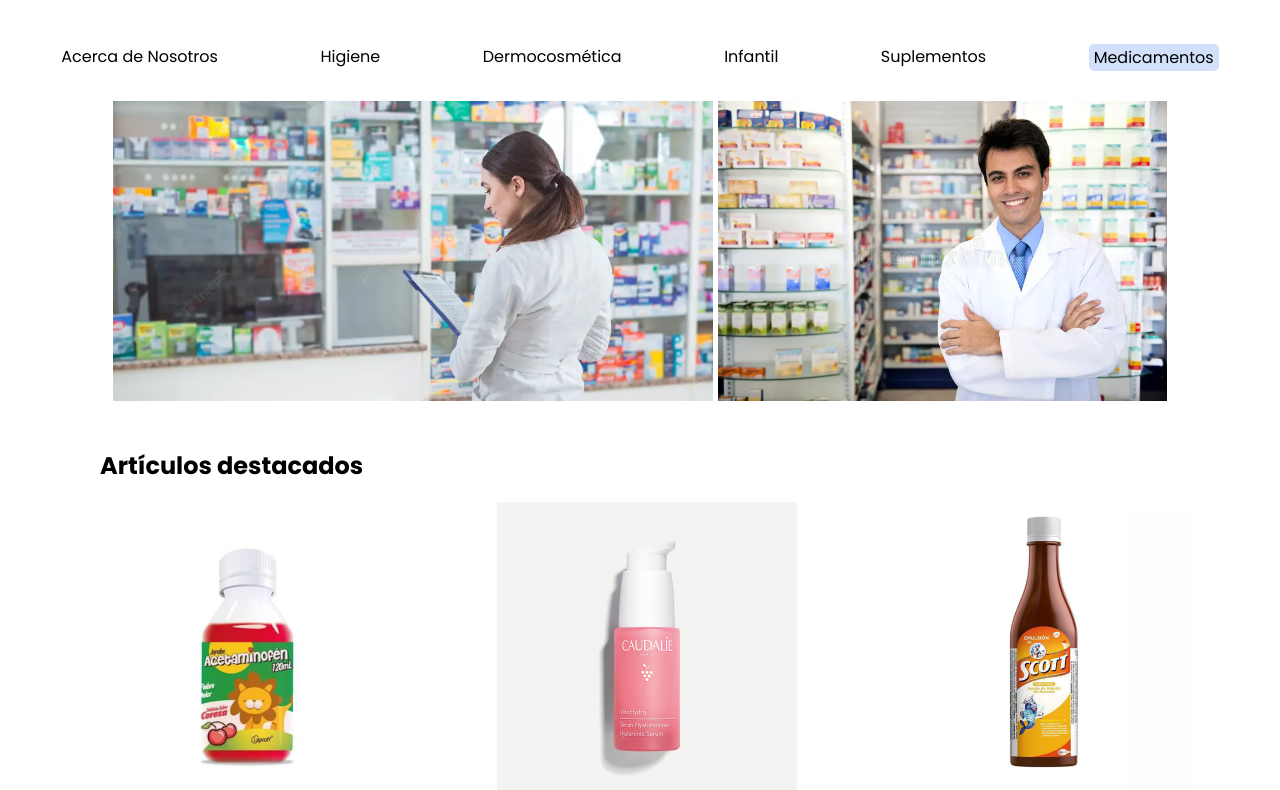
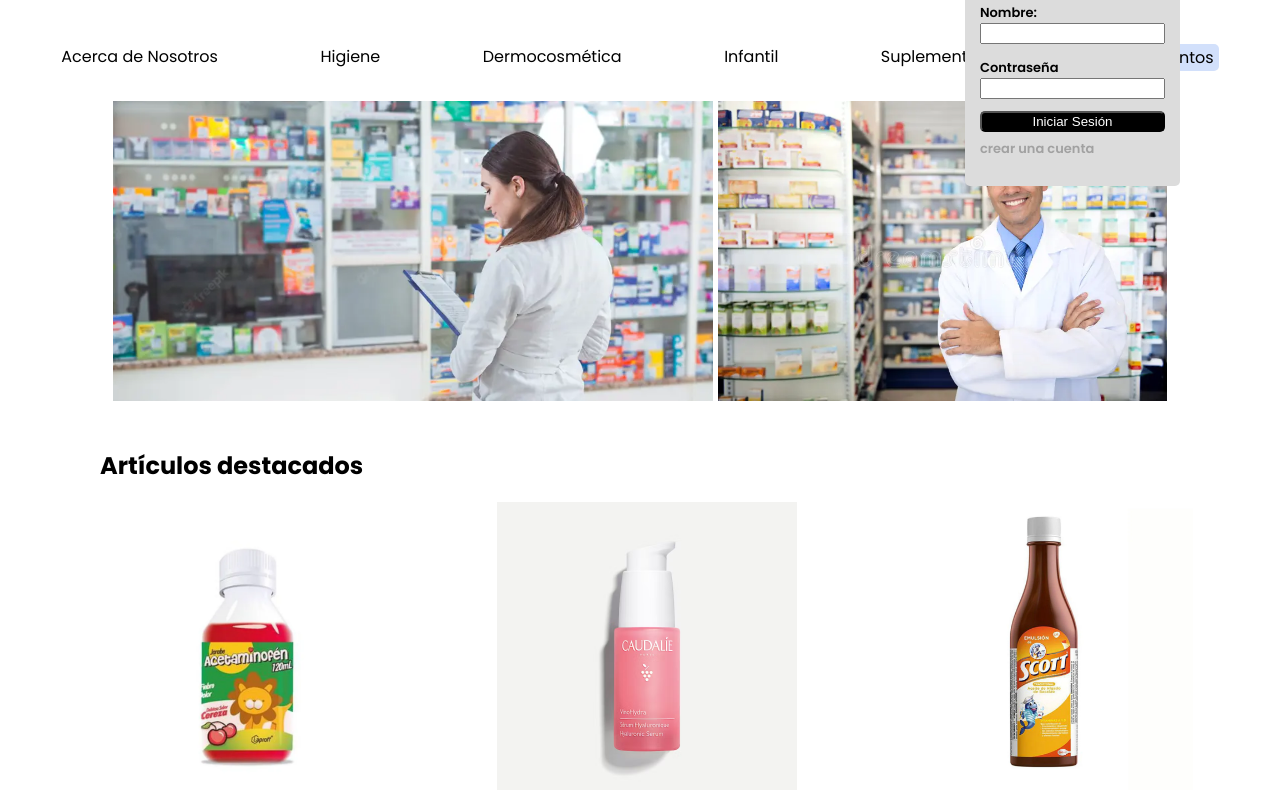
Before and after one commit to ruben-carbal/Proyecto-SENA-Farmacia-Virtual-, a plain HTML site: page index.html in a window 1280 px wide. Shown: the part 104-894 px from the top of the page. Drawn offline with Linux system fonts and the light colour scheme.

Commit message:
toggle inicio de sesión

```diff
--- a/css/styles.css
+++ b/css/styles.css
@@ -55,6 +55,7 @@
 
 li:hover {
     cursor: pointer;
+    color: palevioletred;
 }
 
 .farmaceutico {
@@ -91,3 +92,45 @@
     margin: 20px;
     padding: 10px;
 }
+
+.form {
+    display: flex;
+    background-color: gainsboro;
+    width: fit-content;
+    padding: 15px;
+    border-radius: 5px;
+    position: absolute;
+    top: 90px;
+    right: 100px;
+    justify-content: center;
+    flex-direction: column;
+}
+
+.form > div {
+    display: flex;
+    flex-direction: column;
+    font-size: small;
+    font-weight: 600;
+    margin-bottom: 10px;
+    padding: 2px 0;
+}
+
+.link {
+    margin-top: 5px;
+    color: rgb(161, 161, 161);
+}
+
+.link:hover {
+    text-decoration: underline;
+    cursor: pointer;
+}
+
+.hide {
+    display: none;
+}
+
+.submit {
+    border-radius: 5px;
+    background-color: black;
+    color: white;
+}
--- a/index.html
+++ b/index.html
@@ -1,16 +1,18 @@
 <!Doctype html>
 <html>
+
 <head>
     <meta charset="utf-8" />
     <meta name="viewport" content="width=device-width, initial-scale=1.0" />
     <title>Farmacia Virtual</title>
     <link rel="stylesheet" href="css/styles.css" />
 </head>
+
 <body>
     <header>
         <div class="top">
             <div class="logo">
-                    <img src="images/v987-18a.jpg" width="70" alt="logo"/>
+                <img src="images/v987-18a.jpg" width="70" alt="logo" />
                 <div class="nombre">
                     <h2>Farmacia Virtual</h2>
                     <h3>Lujan</h3>
@@ -21,7 +23,7 @@
                 <button>🔎</button>
             </form>
             <div class="perfil">
-                    <p class="icon">🧑🏻</p>
+                <p class="icon" id="user">🧑🏻</p>
                 <p class="icon">🛒</p>
             </div>
         </div>
@@ -39,7 +41,8 @@
     <main>
         <div class="farmaceutico">
             <img src="images/farmacia-centinela.webp" alt="imagen-principal" />
-                <img src="images/retrato-de-un-farmacéutico-de-sexo-masculino-en-la-farmacia-16753524.webp" alt="imagen-principal" />
+            <img src="images/retrato-de-un-farmacéutico-de-sexo-masculino-en-la-farmacia-16753524.webp"
+                alt="imagen-principal" />
         </div>
         <section>
             <h1>Artículos destacados</h1>
@@ -62,8 +65,24 @@
             </div>
         </section>
     </main>
+    <aside id="inicio_sesion">
+        <form class="form">
+            <div>
+                <label for="nombre">Nombre:</label>
+                <input id="nombre" name="nombre" />
+            </div>
+            <div>
+                <label for="contraseña">Contraseña</label>
+                <input id="contraseña" type="password" name="contraseña" />
+            </div>
+            <button class="submit">Iniciar Sesión</button>
+            <div class="link">crear una cuenta</div>
+        </form>
+    </aside>
     <footer>
         <small><i>autor:</i> Rubén Carbal Molina</small>
     </footer>
 </body>
+<script src="./js/main.js"></script>
+
 </html>
--- /dev/null
+++ b/js/main.js
@@ -0,0 +1,14 @@
+let submit = document.querySelector('.submit');
+let formLog = document.querySelector('#inicio_sesion');
+let user = document.querySelector('#user');
+
+submit.addEventListener('click', onSubmit);
+user.addEventListener('click', toggleMenu);
+
+function onSubmit(event) {
+    event.preventDefault();
+}
+
+function toggleMenu() {
+    formLog.classList.toggle("hide");
+}
```
Lines whose indentation alone changed are shown as unchanged.
